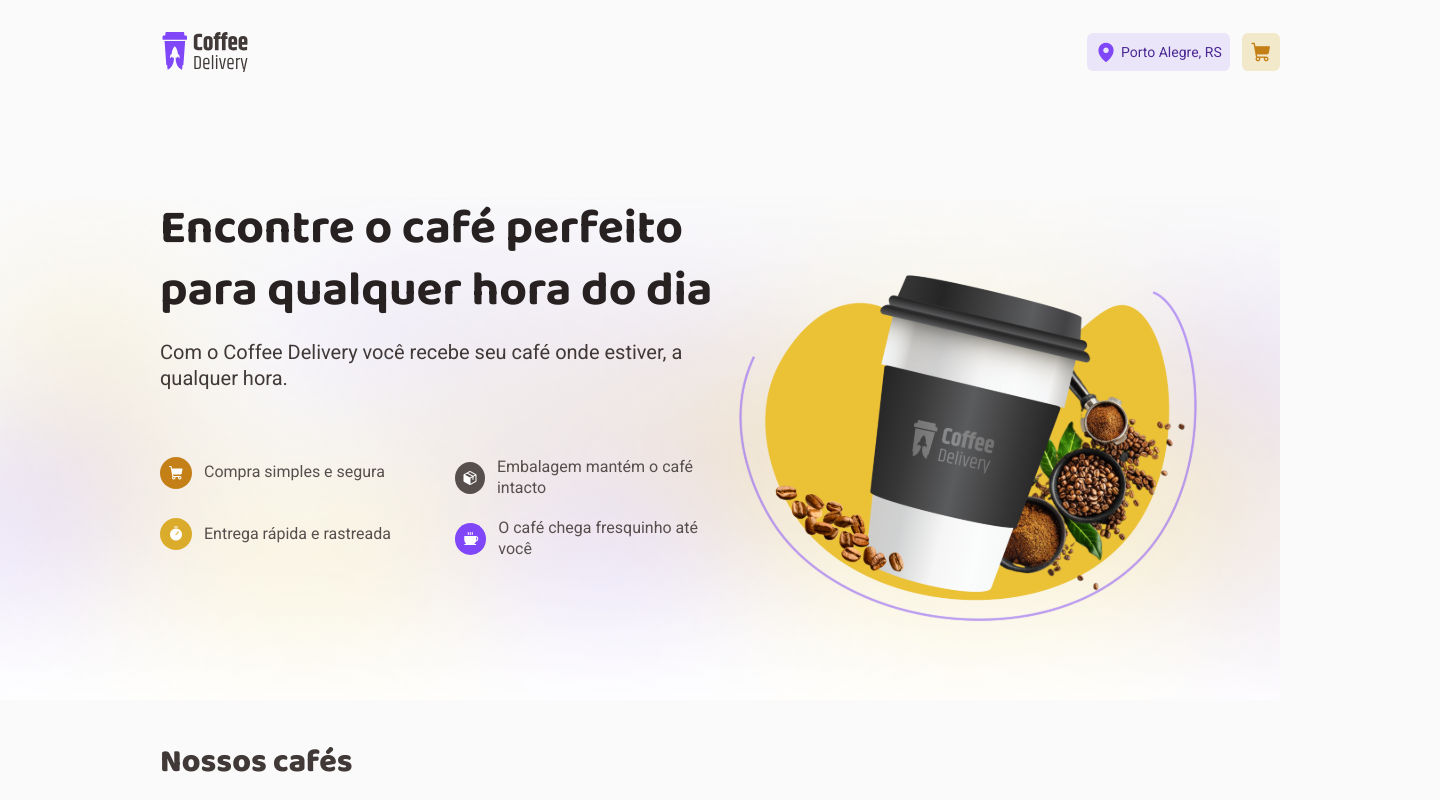
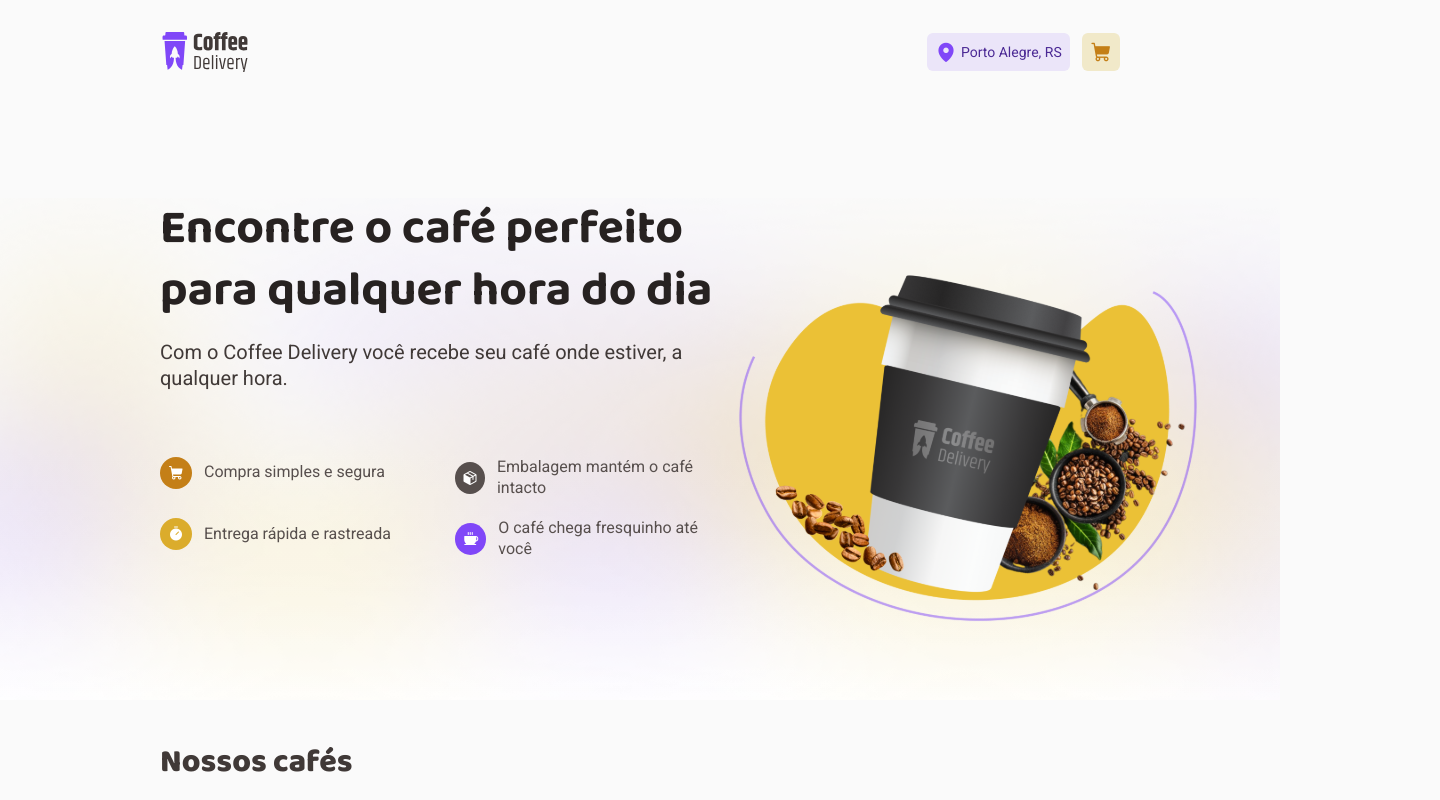
Before and after one commit to souzannatha/coffe-delivery-angular, an Angular app: page / in a window 1280 px wide. Shown: the top 800 px of the page, 1440 px wide, since content can reach past the window. Built offline with nearby package versions, Linux system fonts and the light colour scheme.

Commit message:
fix: adjusted the header size

```diff
--- a/src/app/shared/_components/header/header.component.scss
+++ b/src/app/shared/_components/header/header.component.scss
@@ -5,7 +5,7 @@ header {
   justify-content: space-between;
   align-items: center;
   padding: 32px 160px;
-  min-width: 1440px;
+  max-width: 1440px;
   width: 100%;
   height: 104px;
   margin-bottom: 94px;
```
